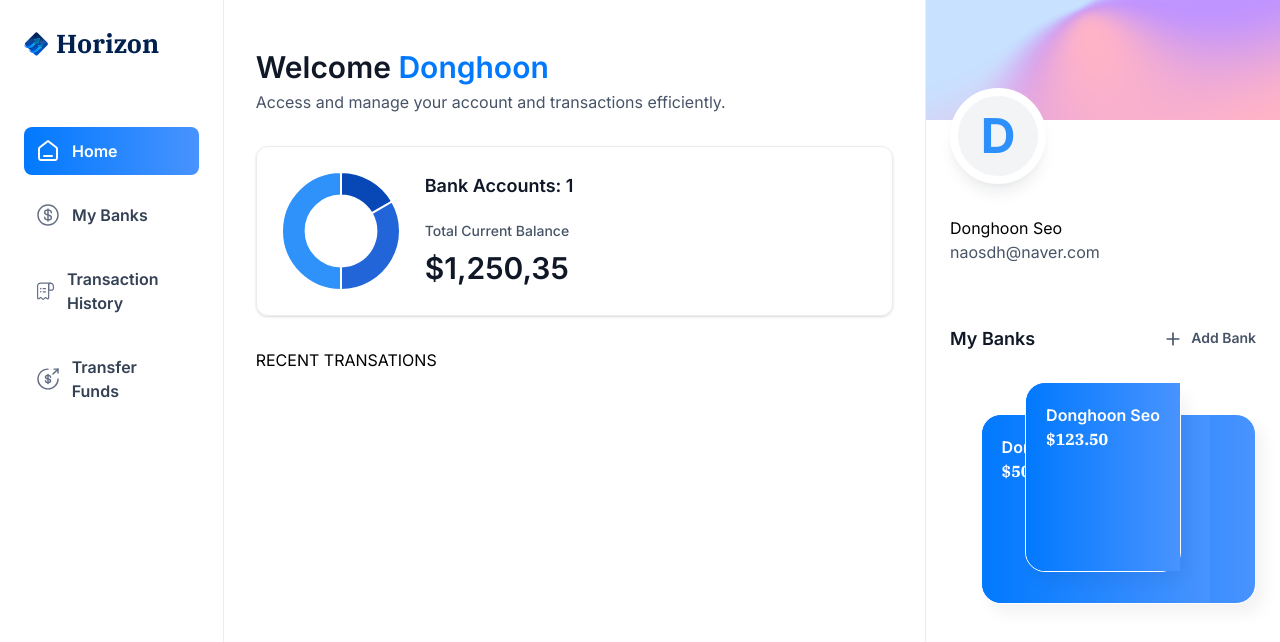
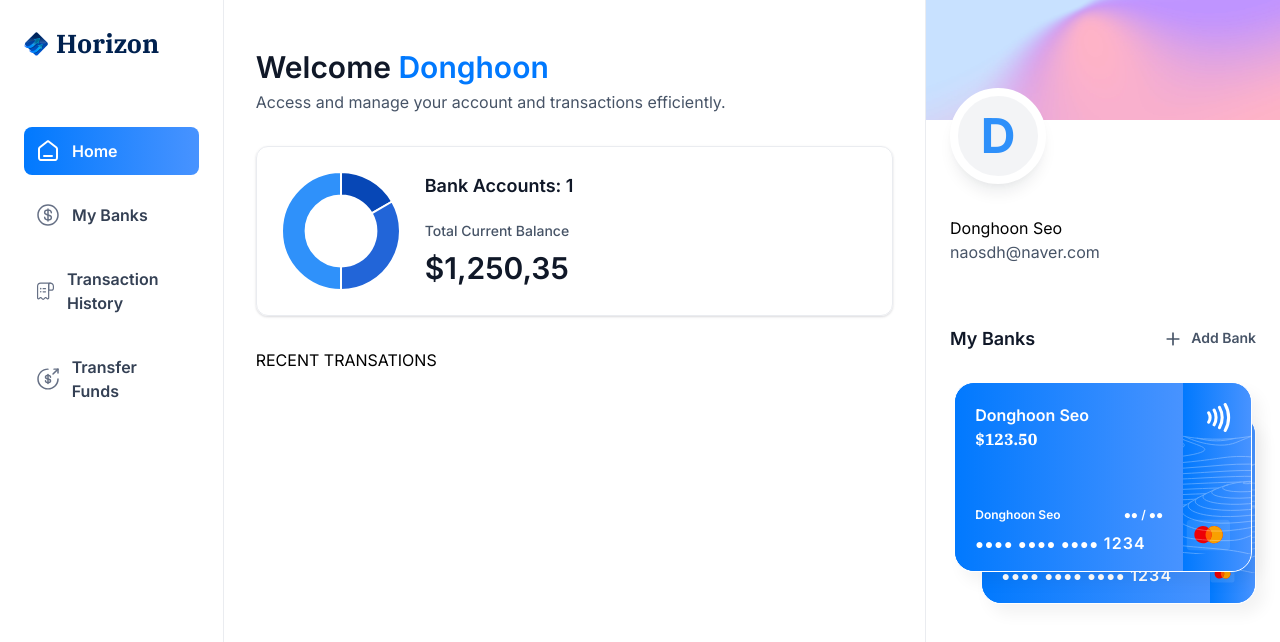
Before and after one commit to hoondongseo/banking, a Next.js app: page / in a window 1280 px wide. Shown: the top 642 px of the page. Built offline with nearby package versions, Linux system fonts and the light colour scheme.

Commit message:
Implement the complete layout

```diff
--- /dev/null
+++ b/app/(root)/my-banks/page.tsx
@@ -0,0 +1,9 @@
+import React from 'react'
+
+const MyBanks = () => {
+    return (
+        <div>MyBanks</div>
+    )
+}
+
+export default MyBanks
--- /dev/null
+++ b/app/(root)/payment-transfer/page.tsx
@@ -0,0 +1,9 @@
+import React from 'react'
+
+const Transfer = () => {
+    return (
+        <div>Transfer</div>
+    )
+}
+
+export default Transfer
--- /dev/null
+++ b/app/(root)/transaction-history/page.tsx
@@ -0,0 +1,9 @@
+import React from 'react'
+
+const TransactionHistory = () => {
+    return (
+        <div>TransactionHistory</div>
+    )
+}
+
+export default TransactionHistory
--- a/components/BankCard.tsx
+++ b/components/BankCard.tsx
@@ -1,4 +1,5 @@
 import { formatAmount } from '@/lib/utils'
+import Image from 'next/image'
 import Link from 'next/link'
 import React from 'react'
 
@@ -15,8 +16,49 @@ const BankCard = ({ account, userName, showBalance = true }: CreditCardProps) =>
                             {formatAmount(account.currentBalance)}
                         </p>
                     </div>
+
+                    <article className="flex flex-col gap-2">
+                        <div className="flex justify-between">
+                            <h1 className="text-12 font-semibold text-white">
+                                {userName}
+                            </h1>
+                            <h2 className="text-12 font-semibold text-white">
+                                ●● / ●●
+                            </h2>
                         </div>
+                        <p className="text-14 font-semibold tracking-[1.1px] text-white">
+                            ●●●● ●●●● ●●●● <span className="text-16">1234</span>
+                        </p>
+                    </article>
+                </div>
+
+                <div className="bank-card_icon">
+                    <Image
+                        src="/icons/Paypass.svg"
+                        width={24}
+                        height={24}
+                        alt="pay"
+                    />
+
+                    <Image
+                        src="/icons/mastercard.svg"
+                        width={45}
+                        height={32}
+                        alt="mastercard"
+                        className="ml-5"
+                    />
+                </div>
+
+                <Image
+                    src="/icons/lines.svg"
+                    width={316}
+                    height={190}
+                    alt="lines"
+                    className="absolute top-0 left-0"
+                />
             </Link>
+
+            {/* COPY */}
         </div>
     )
 }
```
Lines whose indentation alone changed are shown as unchanged.
